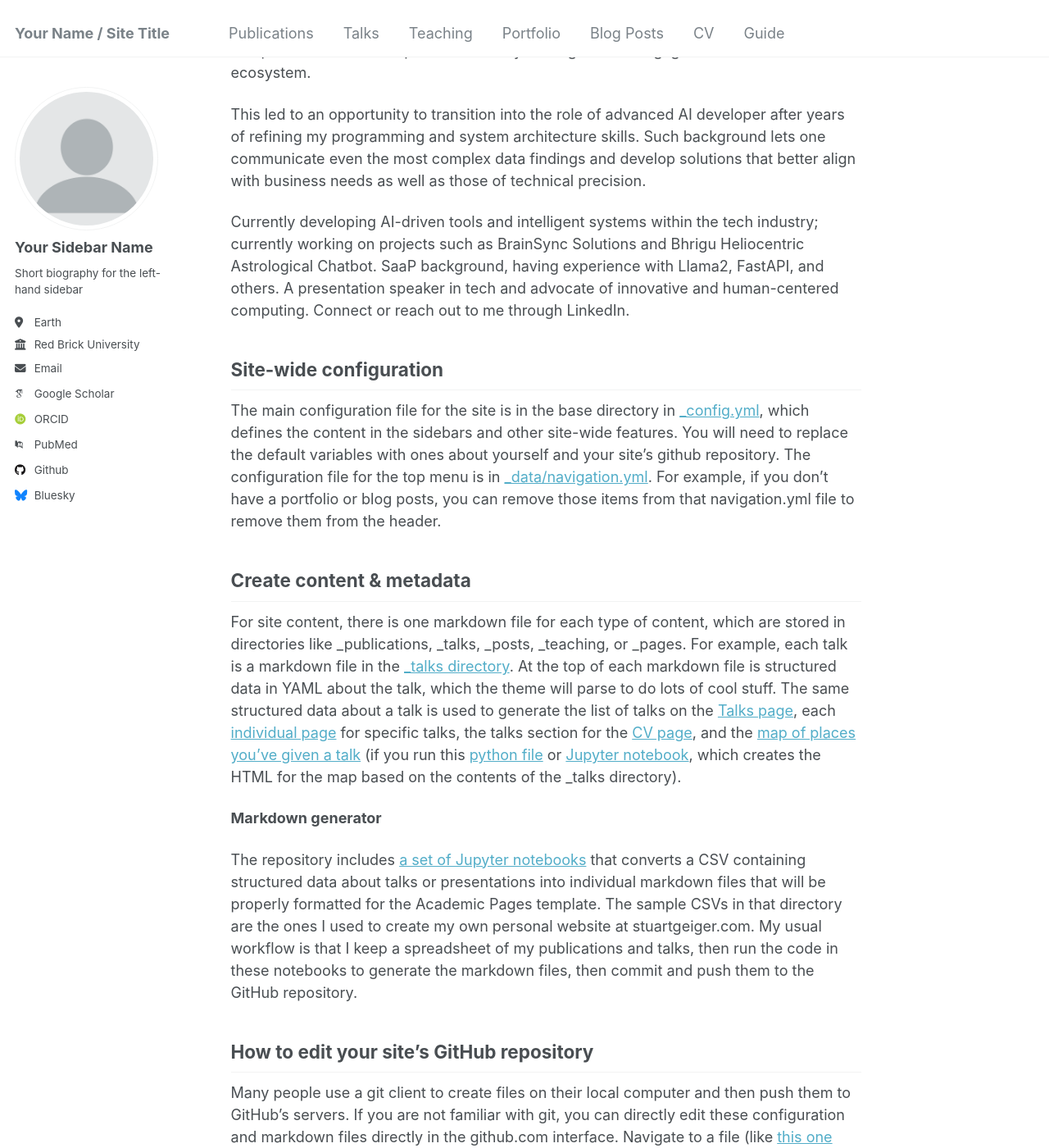
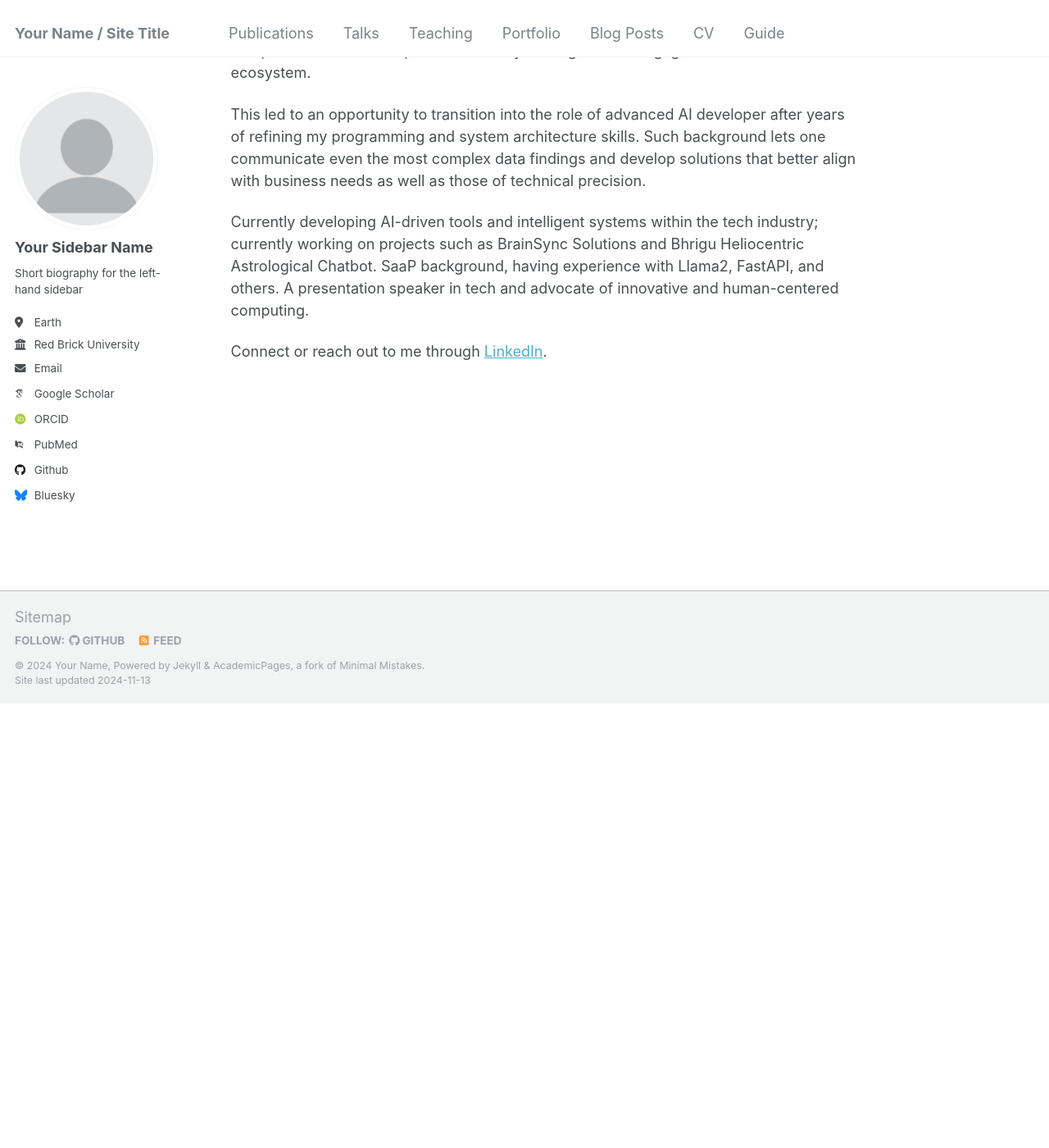
Before and after one commit to Omega-Centauri-21/nilanjan-paul, a Jekyll site: the page built from _pages/about.md, in a window 1280 px wide and 1400 px high, scrolled down 542 px. Shown: the whole window at 82% size. Built offline with Jekyll 4.4.1, drawn with Linux system fonts in a browser that asks for light colours; some web fonts are replaced; some of the changed text lies outside the part shown.

Commit message:
linkedin add

```diff
--- a/_pages/about.md
+++ b/_pages/about.md
@@ -21,28 +21,5 @@ My work is very often revolved around building scalable AI models, predictive an
 This led to an opportunity to transition into the role of advanced AI developer after years of refining my programming and system architecture skills. Such background lets one communicate even the most complex data findings and develop solutions that better align with business needs as well as those of technical precision.
 
 Currently developing AI-driven tools and intelligent systems within the tech industry; currently working on projects such as BrainSync Solutions and Bhrigu Heliocentric Astrological Chatbot. SaaP background, having experience with Llama2, FastAPI, and others. A presentation speaker in tech and advocate of innovative and human-centered computing.
- Connect or reach out to me through LinkedIn.
 
-Site-wide configuration
-------
-The main configuration file for the site is in the base directory in [_config.yml](https://github.com/academicpages/academicpages.github.io/blob/master/_config.yml), which defines the content in the sidebars and other site-wide features. You will need to replace the default variables with ones about yourself and your site's github repository. The configuration file for the top menu is in [_data/navigation.yml](https://github.com/academicpages/academicpages.github.io/blob/master/_data/navigation.yml). For example, if you don't have a portfolio or blog posts, you can remove those items from that navigation.yml file to remove them from the header.
-
-Create content & metadata
-------
-For site content, there is one markdown file for each type of content, which are stored in directories like _publications, _talks, _posts, _teaching, or _pages. For example, each talk is a markdown file in the [_talks directory](https://github.com/academicpages/academicpages.github.io/tree/master/_talks). At the top of each markdown file is structured data in YAML about the talk, which the theme will parse to do lots of cool stuff. The same structured data about a talk is used to generate the list of talks on the [Talks page](https://academicpages.github.io/talks), each [individual page](https://academicpages.github.io/talks/2012-03-01-talk-1) for specific talks, the talks section for the [CV page](https://academicpages.github.io/cv), and the [map of places you've given a talk](https://academicpages.github.io/talkmap.html) (if you run this [python file](https://github.com/academicpages/academicpages.github.io/blob/master/talkmap.py) or [Jupyter notebook](https://github.com/academicpages/academicpages.github.io/blob/master/talkmap.ipynb), which creates the HTML for the map based on the contents of the _talks directory).
-
-**Markdown generator**
-
-The repository includes [a set of Jupyter notebooks](https://github.com/academicpages/academicpages.github.io/tree/master/markdown_generator
-) that converts a CSV containing structured data about talks or presentations into individual markdown files that will be properly formatted for the Academic Pages template. The sample CSVs in that directory are the ones I used to create my own personal website at stuartgeiger.com. My usual workflow is that I keep a spreadsheet of my publications and talks, then run the code in these notebooks to generate the markdown files, then commit and push them to the GitHub repository.
-
-How to edit your site's GitHub repository
-------
-Many people use a git client to create files on their local computer and then push them to GitHub's servers. If you are not familiar with git, you can directly edit these configuration and markdown files directly in the github.com interface. Navigate to a file (like [this one](https://github.com/academicpages/academicpages.github.io/blob/master/_talks/2012-03-01-talk-1.md) and click the pencil icon in the top right of the content preview (to the right of the "Raw | Blame | History" buttons). You can delete a file by clicking the trashcan icon to the right of the pencil icon. You can also create new files or upload files by navigating to a directory and clicking the "Create new file" or "Upload files" buttons.
-
-Example: editing a markdown file for a talk
-![Editing a markdown file for a talk](/images/editing-talk.png)
-
-For more info
-------
-More info about configuring Academic Pages can be found in [the guide](https://academicpages.github.io/markdown/), the [growing wiki](https://github.com/academicpages/academicpages.github.io/wiki), and you can always [ask a question on GitHub](https://github.com/academicpages/academicpages.github.io/discussions). The [guides for the Minimal Mistakes theme](https://mmistakes.github.io/minimal-mistakes/docs/configuration/) (which this theme was forked from) might also be helpful.
+Connect or reach out to me through [LinkedIn](https://www.linkedin.com/in/nilanjan-paul-824019229/).
```
